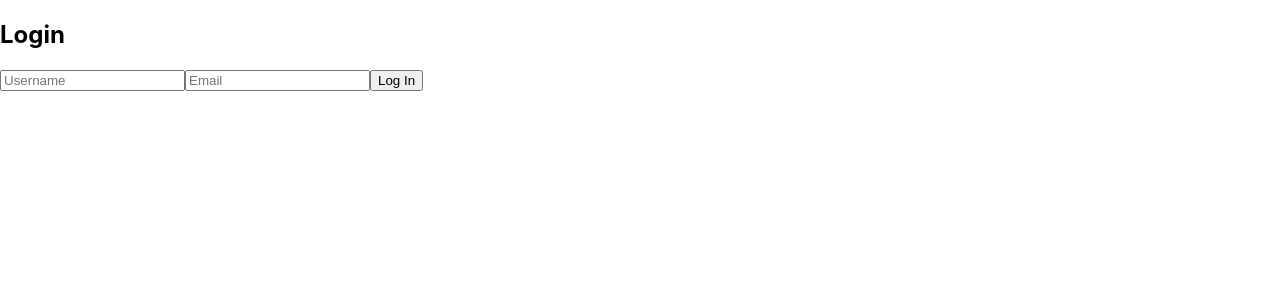
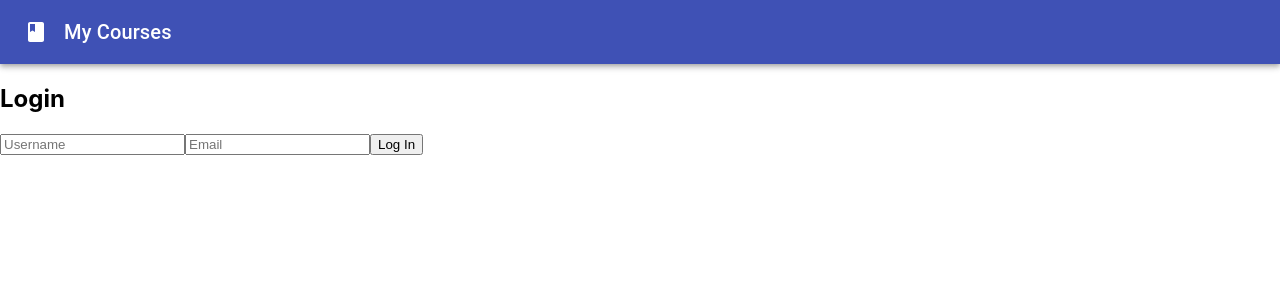
Before and after one commit to smesj/Courses-fe, a React (Create React App) app: page / in a window 1280 px wide. Shown: the top 300 px of the page. Built offline with nearby package versions, Linux system fonts and the light colour scheme.

Commit message:
add app bar and logout

```diff
--- a/src/App.js
+++ b/src/App.js
@@ -1,18 +1,50 @@
 import './App.css';
-
+import ClassIcon from '@material-ui/icons/Class';
 import React, { useContext } from 'react';
 import withUser, { UserContext } from './components/hoc/withUser';
-
+import { makeStyles } from '@material-ui/core/styles';
 import { Courses } from './components/Courses';
 import { Login } from './components/Login';
+import { AppBar, Button, Toolbar, Typography } from '@material-ui/core';
 
 function App() {
-	const { user } = useContext(UserContext);
+	const { user, setUser } = useContext(UserContext);
+	const classes = useStyles();
+
+  const logout = () => {
+    setUser(null)
+  }
+
 	return (
 		<div className='App'>
+			<div className={classes.root}>
+				<AppBar position="static">
+					<Toolbar>
+            <ClassIcon  className={classes.menuIcon}/>
+						<Typography variant="h6" className={classes.title}>
+							My Courses
+						</Typography>
+            {user &&
+              <Button color="inherit" onClick={() => logout()}>Logout</Button>
+            }
+					</Toolbar>
+				</AppBar>
+			</div>
 			{!!user ? <Courses user={user} /> : <Login />}
 		</div>
 	);
 }
 
 export default withUser(App);
+
+const useStyles = makeStyles((theme) => ({
+	root: {
+    flexGrow: 1,
+	},
+	menuIcon: {
+    marginRight: theme.spacing(2),
+	},
+	title: {
+    flexGrow: 1,
+	},
+}));
```
